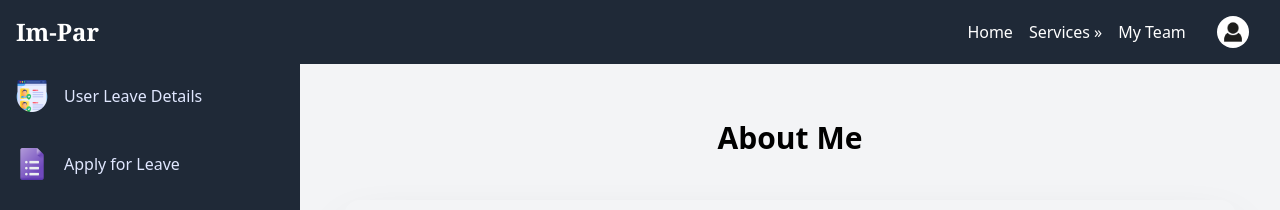
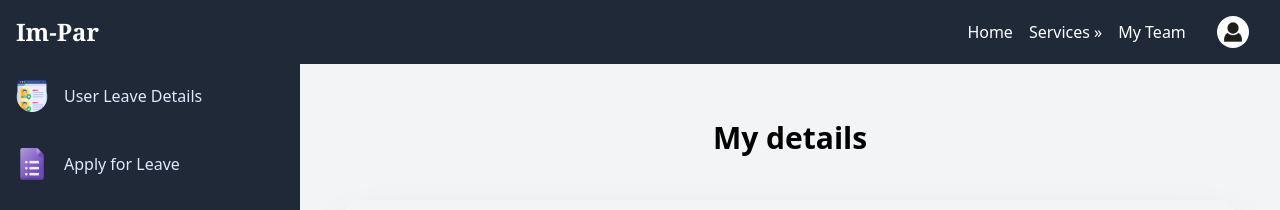
Before and after one commit to udaykrishnamaddi/SspForGit, a Next.js app: page /Home/Services/VacationManagement/UserLeaveDetails in a window 1280 px wide. Shown: the top 210 px of the page. Built offline with nearby package versions, Linux system fonts and the light colour scheme.

Commit message:
editedUserdetails

```diff
--- a/app/components/UserDetailsComponent.js
+++ b/app/components/UserDetailsComponent.js
@@ -5,7 +5,7 @@ const UserDetailsComponent = () => {
     <div className='m-8 w-full' style={{ display: 'flex', flexDirection: 'column',  }}>
       {/* Full-width container */}
       <br/>
-      <h3 className=' text-3xl font-bold text-center text-left mb-8'>About Me</h3>
+      <h3 className=' text-3xl font-bold text-center text-left mb-8'>My details</h3>
       <div className=" p-6 hover:scale-105 transition duration-500 cursor-pointer object-cover m-3 p-2 shadow-2xl rounded-2xl relative">
         {/* row1 */}
         <div className="mb-4">
```
